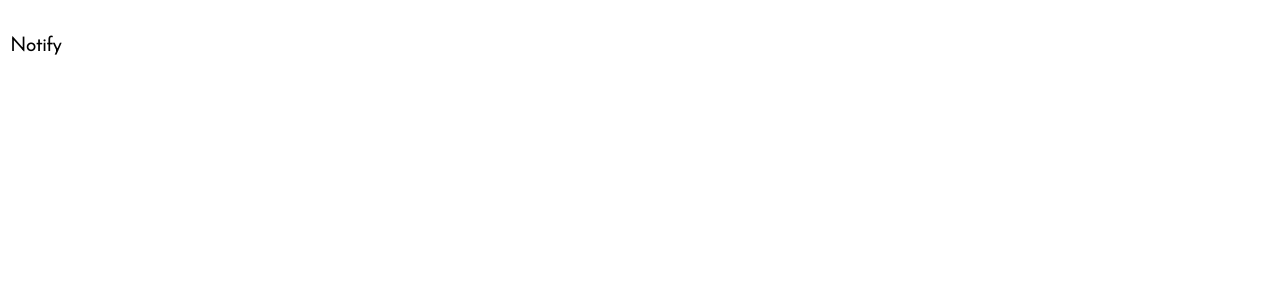
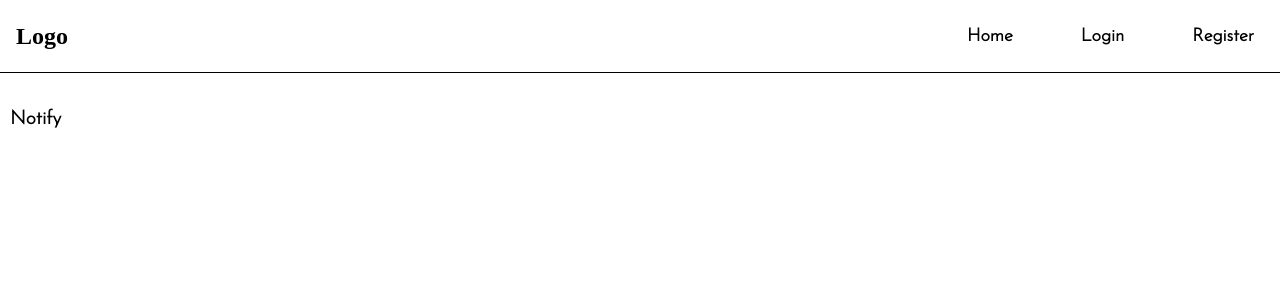
Before and after one commit to Ch1nmayH/Authentication-Frontend, a React (Create React App) app: page / in a window 1280 px wide. Shown: the top 300 px of the page. Built offline with nearby package versions, Linux system fonts and the light colour scheme; a web font is replaced by a local one.

Commit message:
added useContext to store user data

```diff
--- a/src/Components/App.js
+++ b/src/Components/App.js
@@ -1,17 +1,26 @@
+import { useContext, useState } from "react";
 import { Routes, Route } from "react-router-dom";
+import { UserContext } from "../utils/CreateContext";
 import Home from "./Home";
 import Login from "./Login";
 import Register from "./Register";
+import NavBar from "./NavBar";
+import Members from "./Members";
 
 const App = () => {
+  let [user, setUser] = useState(null);
   return (
     <>
+      <UserContext.Provider value={{ user, setUser }}>
+        <NavBar />
         <Routes>
           <Route path="/" element={<Home />} />
           <Route path="/login" element={<Login />} />
           <Route path="/register" element={<Register />} />
           <Route path="/signup" element={<Home />} />
+          <Route path="/members" element={<Members />} />
         </Routes>
+      </UserContext.Provider>
     </>
   );
 };
```
Lines whose indentation alone changed are shown as unchanged.
